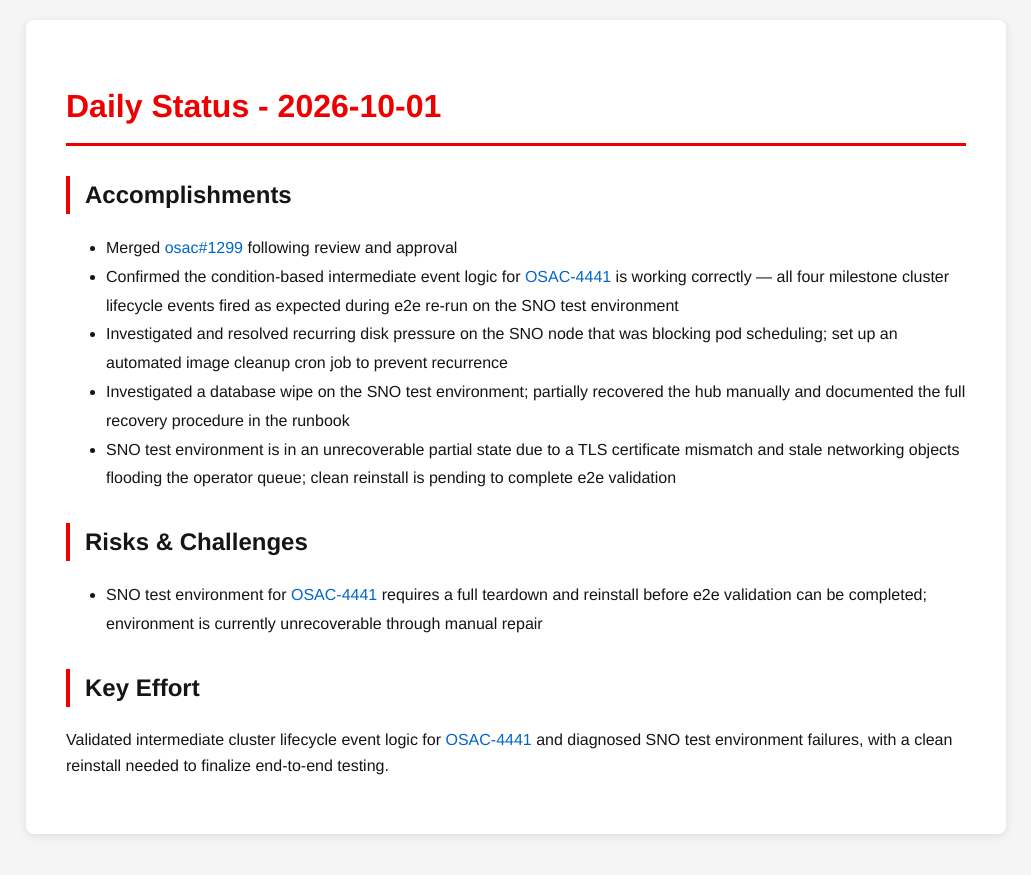
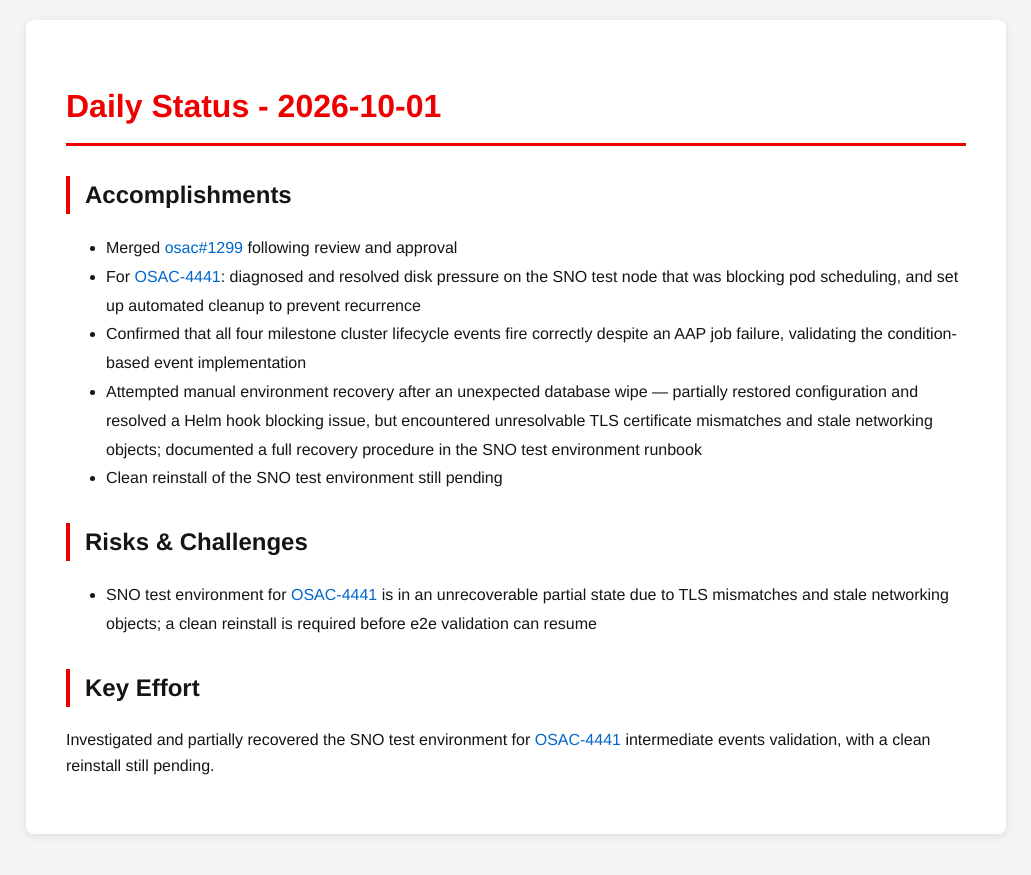
Before and after one commit to tzvatot/daily-status, a Jekyll site: the page built from 2026-10-01.md, in a window 1280 px wide. Shown: the top 875 px of the page, without its empty margins (124-1155 px from the left). Built offline with Jekyll 4.4.1, drawn with Linux system fonts in a browser that asks for light colours.

Commit message:
Daily status update - 2026-10-01

```diff
--- a/2026-10-01.md
+++ b/2026-10-01.md
@@ -8,13 +8,13 @@ date: 2026-10-01
 
 ## Accomplishments
 - Merged [osac#1299](https://github.com/osac-project/osac/pull/1299) following review and approval
-- Confirmed the condition-based intermediate event logic for [OSAC-4441](https://redhat.atlassian.net/browse/OSAC-4441) is working correctly — all four milestone cluster lifecycle events fired as expected during e2e re-run on the SNO test environment
-- Investigated and resolved recurring disk pressure on the SNO node that was blocking pod scheduling; set up an automated image cleanup cron job to prevent recurrence
-- Investigated a database wipe on the SNO test environment; partially recovered the hub manually and documented the full recovery procedure in the runbook
-- SNO test environment is in an unrecoverable partial state due to a TLS certificate mismatch and stale networking objects flooding the operator queue; clean reinstall is pending to complete e2e validation
+- For [OSAC-4441](https://redhat.atlassian.net/browse/OSAC-4441): diagnosed and resolved disk pressure on the SNO test node that was blocking pod scheduling, and set up automated cleanup to prevent recurrence
+- Confirmed that all four milestone cluster lifecycle events fire correctly despite an AAP job failure, validating the condition-based event implementation
+- Attempted manual environment recovery after an unexpected database wipe — partially restored configuration and resolved a Helm hook blocking issue, but encountered unresolvable TLS certificate mismatches and stale networking objects; documented a full recovery procedure in the SNO test environment runbook
+- Clean reinstall of the SNO test environment still pending
 
 ## Risks & Challenges
-- SNO test environment for [OSAC-4441](https://redhat.atlassian.net/browse/OSAC-4441) requires a full teardown and reinstall before e2e validation can be completed; environment is currently unrecoverable through manual repair
+- SNO test environment for [OSAC-4441](https://redhat.atlassian.net/browse/OSAC-4441) is in an unrecoverable partial state due to TLS mismatches and stale networking objects; a clean reinstall is required before e2e validation can resume
 
 ## Key Effort
-Validated intermediate cluster lifecycle event logic for [OSAC-4441](https://redhat.atlassian.net/browse/OSAC-4441) and diagnosed SNO test environment failures, with a clean reinstall needed to finalize end-to-end testing.
+Investigated and partially recovered the SNO test environment for [OSAC-4441](https://redhat.atlassian.net/browse/OSAC-4441) intermediate events validation, with a clean reinstall still pending.
```
